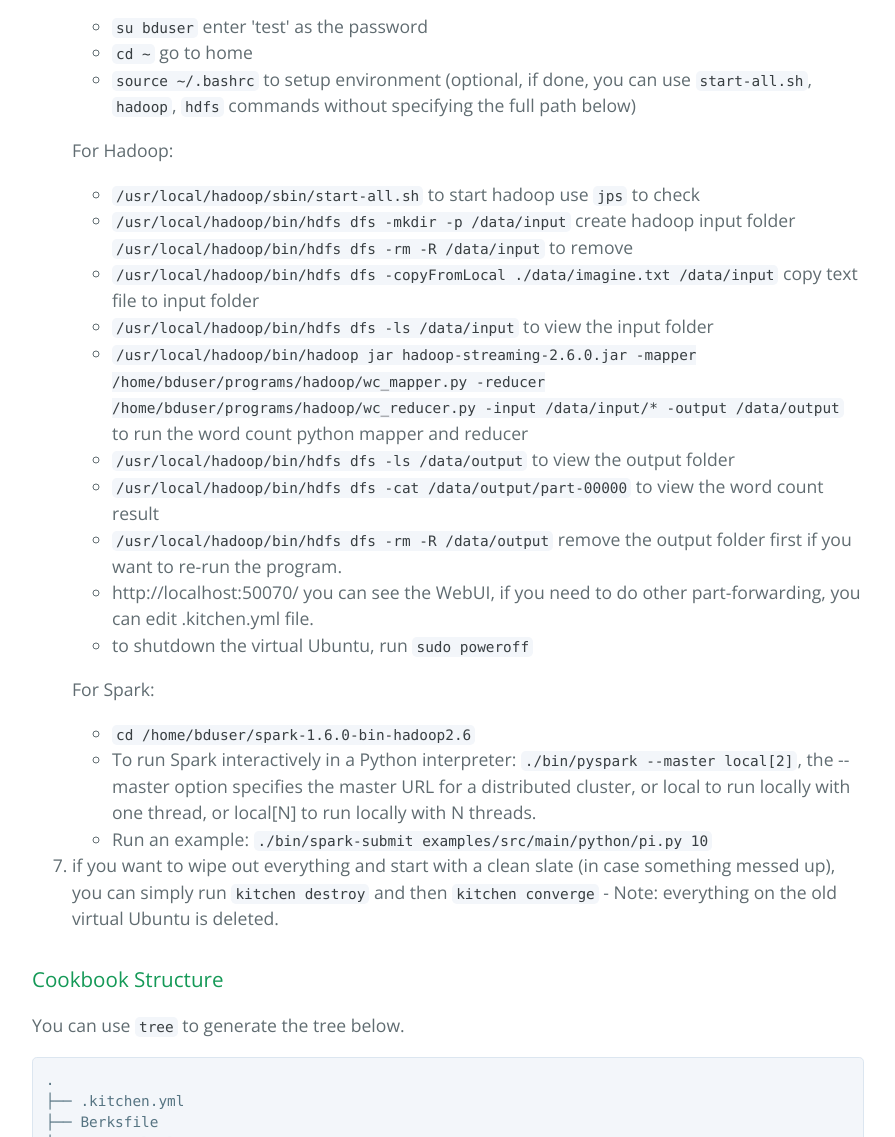
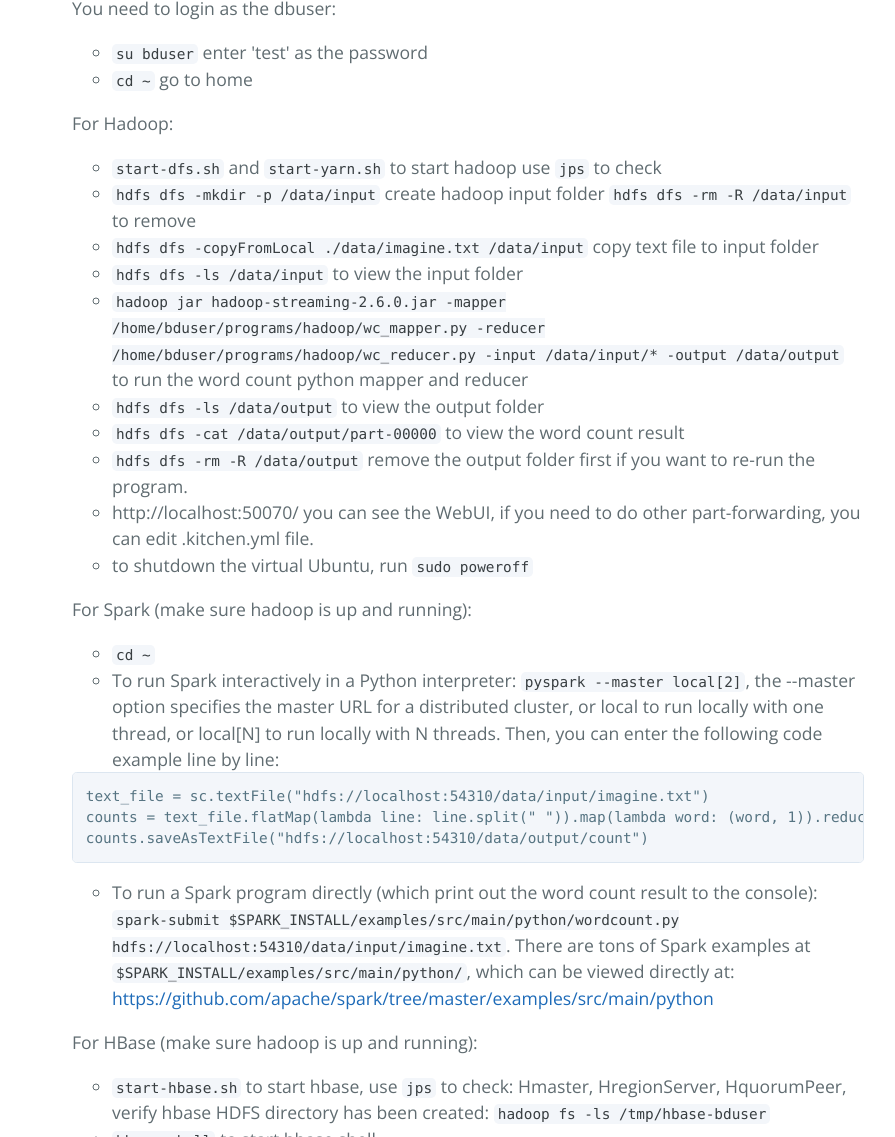
Before and after one commit to harrywang/bigdata-cookbook, a plain HTML site: page index.html in a window 1280 px wide. Shown: the part 1663-2800 px from the top of the page, without its empty margins (192-1087 px from the left). Drawn offline with nearby package versions, Linux system fonts and the light colour scheme.

```diff
--- a/index.html
+++ b/index.html
@@ -23,7 +23,8 @@
 
 <ul>
 <li>Hadoop: hadoop recipe installs Hadoop 2.6.0 (single node cluster) on Ubuntu 14.04 and configures the system to run a simple word count python program (counting the words in the lyrics of the song "<a href="https://www.youtube.com/watch?v=DVg2EJvvlF8">Imagine</a>" by John Lennon) using Hadoop Streaming API.</li>
-<li>Spark: spark recipe install spark 1.6.0. pre-built for Hadoop 2.6 and later.</li>
+<li>Spark: spark recipe installs spark 1.6.0. pre-built for Hadoop 2.6 and later.</li>
+<li>HBase: hbase recipe installs hbase 1.1.4.</li>
 </ul>
 
 <h3>
@@ -62,41 +63,58 @@
 <code>su bduser</code> enter 'test' as the password</li>
 <li>
 <code>cd ~</code> go to home</li>
-<li>
-<code>source ~/.bashrc</code> to setup environment (optional, if done, you can use <code>start-all.sh</code>, <code>hadoop</code>, <code>hdfs</code> commands without specifying the full path below)</li>
 </ul>
 
 <p>For Hadoop:</p>
 
 <ul>
 <li>
-<code>/usr/local/hadoop/sbin/start-all.sh</code> to start hadoop use <code>jps</code> to check</li>
+<code>start-dfs.sh</code> and <code>start-yarn.sh</code> to start hadoop use <code>jps</code> to check</li>
 <li>
-<code>/usr/local/hadoop/bin/hdfs dfs -mkdir -p /data/input</code> create hadoop input folder <code>/usr/local/hadoop/bin/hdfs dfs -rm -R /data/input</code> to remove</li>
+<code>hdfs dfs -mkdir -p /data/input</code> create hadoop input folder <code>hdfs dfs -rm -R /data/input</code> to remove</li>
 <li>
-<code>/usr/local/hadoop/bin/hdfs dfs -copyFromLocal ./data/imagine.txt /data/input</code> copy text file to input folder</li>
+<code>hdfs dfs -copyFromLocal ./data/imagine.txt /data/input</code> copy text file to input folder</li>
 <li>
-<code>/usr/local/hadoop/bin/hdfs dfs -ls /data/input</code> to view the input folder</li>
+<code>hdfs dfs -ls /data/input</code> to view the input folder</li>
 <li>
-<code>/usr/local/hadoop/bin/hadoop jar hadoop-streaming-2.6.0.jar -mapper /home/bduser/programs/hadoop/wc_mapper.py -reducer /home/bduser/programs/hadoop/wc_reducer.py -input /data/input/* -output /data/output</code> to run the word count python mapper and reducer</li>
+<code>hadoop jar hadoop-streaming-2.6.0.jar -mapper /home/bduser/programs/hadoop/wc_mapper.py -reducer /home/bduser/programs/hadoop/wc_reducer.py -input /data/input/* -output /data/output</code> to run the word count python mapper and reducer</li>
 <li>
-<code>/usr/local/hadoop/bin/hdfs dfs -ls /data/output</code> to view the output folder</li>
+<code>hdfs dfs -ls /data/output</code> to view the output folder</li>
 <li>
-<code>/usr/local/hadoop/bin/hdfs dfs -cat /data/output/part-00000</code> to view the word count result</li>
+<code>hdfs dfs -cat /data/output/part-00000</code> to view the word count result</li>
 <li>
-<code>/usr/local/hadoop/bin/hdfs dfs -rm -R /data/output</code> remove the output folder first if you want to re-run the program.</li>
+<code>hdfs dfs -rm -R /data/output</code> remove the output folder first if you want to re-run the program.</li>
 <li>http://localhost:50070/ you can see the WebUI, if you need to do other part-forwarding, you can edit .kitchen.yml file.</li>
 <li>to shutdown the virtual Ubuntu, run <code>sudo poweroff</code>
 </li>
 </ul>
 
-<p>For Spark:</p>
+<p>For Spark (make sure hadoop is up and running):</p>
 
 <ul>
-<li><code>cd /home/bduser/spark-1.6.0-bin-hadoop2.6</code></li>
-<li>To run Spark interactively in a Python interpreter: <code>./bin/pyspark --master local[2]</code>, the --master option specifies the master URL for a distributed cluster, or local to run locally with one thread, or local[N] to run locally with N threads.</li>
-<li>Run an example: <code>./bin/spark-submit examples/src/main/python/pi.py 10</code>
+<li><code>cd ~</code></li>
+<li>To run Spark interactively in a Python interpreter: <code>pyspark --master local[2]</code>, the --master option specifies the master URL for a distributed cluster, or local to run locally with one thread, or local[N] to run locally with N threads. Then, you can enter the following code example line by line:</li>
+</ul>
+
+<pre><code>text_file = sc.textFile("hdfs://localhost:54310/data/input/imagine.txt")
+counts = text_file.flatMap(lambda line: line.split(" ")).map(lambda word: (word, 1)).reduceByKey(lambda a, b: a + b)
+counts.saveAsTextFile("hdfs://localhost:54310/data/output/count")
+</code></pre>
+
+<ul>
+<li>To run a Spark program directly (which print out the word count result to the console): <code>spark-submit $SPARK_INSTALL/examples/src/main/python/wordcount.py hdfs://localhost:54310/data/input/imagine.txt</code>. There are tons of Spark examples at <code>$SPARK_INSTALL/examples/src/main/python/</code>, which can be viewed directly at: <a href="https://github.com/apache/spark/tree/master/examples/src/main/python">https://github.com/apache/spark/tree/master/examples/src/main/python</a>
 </li>
+</ul>
+
+<p>For HBase (make sure hadoop is up and running):</p>
+
+<ul>
+<li>
+<code>start-hbase.sh</code> to start hbase, use <code>jps</code> to check: Hmaster, HregionServer, HquorumPeer, verify hbase HDFS directory has been created: <code>hadoop fs -ls /tmp/hbase-bduser</code>
+</li>
+<li>
+<code>hbase shell</code> to start hbase shell</li>
+<li>HBase WebUI: http://localhost:16010/master-status</li>
 </ul>
 </li>
 <li><p>if you want to wipe out everything and start with a clean slate (in case something messed up), you can simply run <code>kitchen destroy</code> and then <code>kitchen converge</code> - Note: everything on the old virtual Ubuntu is deleted.</p></li>
@@ -360,13 +378,6 @@
 
     </section>
 
-   <script>
-  (function(i,s,o,g,r,a,m){i['GoogleAnalyticsObject']=r;i[r]=i[r]||function(){
-  (i[r].q=i[r].q||[]).push(arguments)},i[r].l=1*new Date();a=s.createElement(o),
-  m=s.getElementsByTagName(o)[0];a.async=1;a.src=g;m.parentNode.insertBefore(a,m)
-  })(window,document,'script','https://www.google-analytics.com/analytics.js','ga');
-  ga('create', 'UA-126223-8', 'auto');
-  ga('send', 'pageview');
-</script>
+
   </body>
 </html>
```
Also changed, not shown: params.json (+1 -1 lines).
